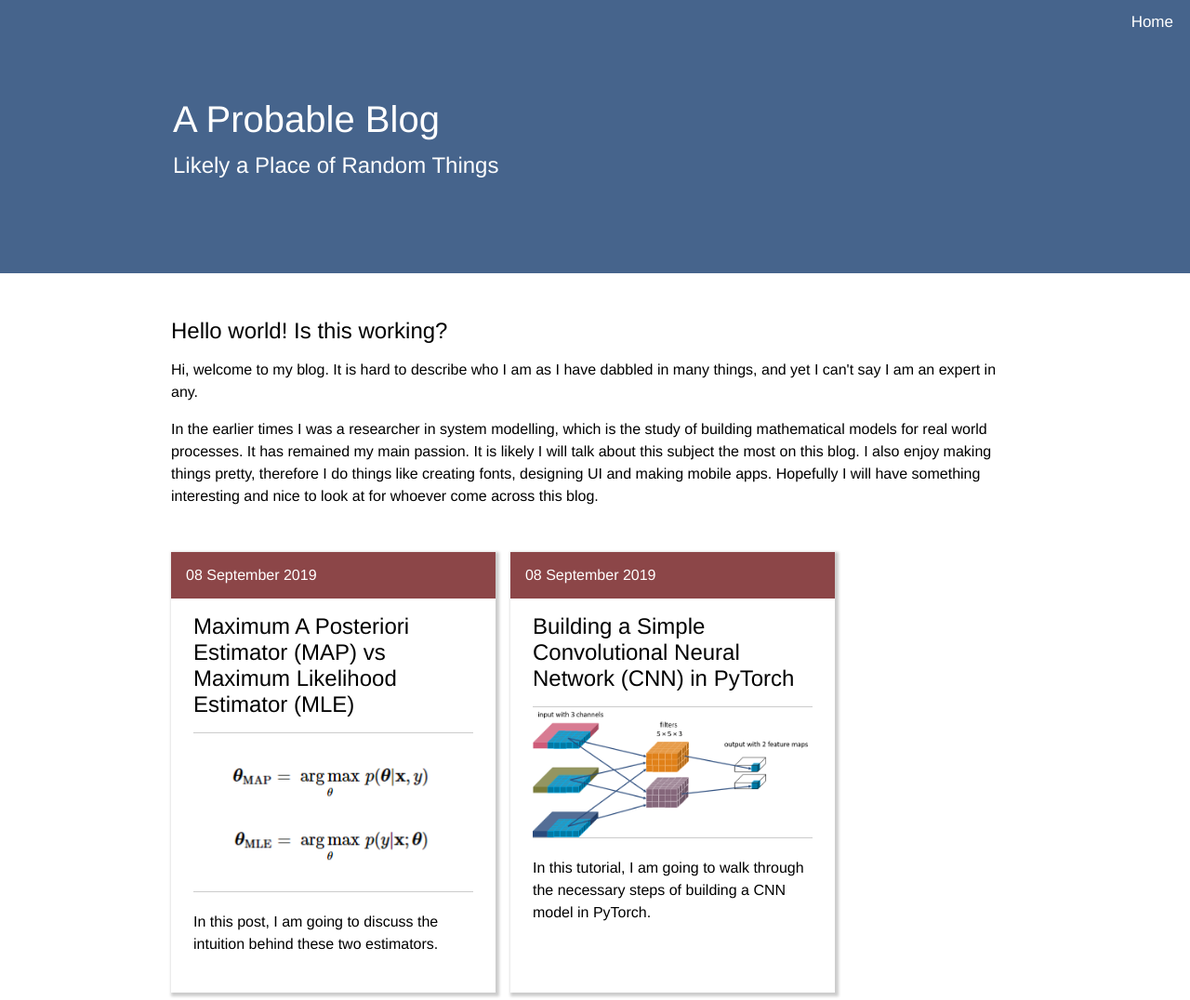
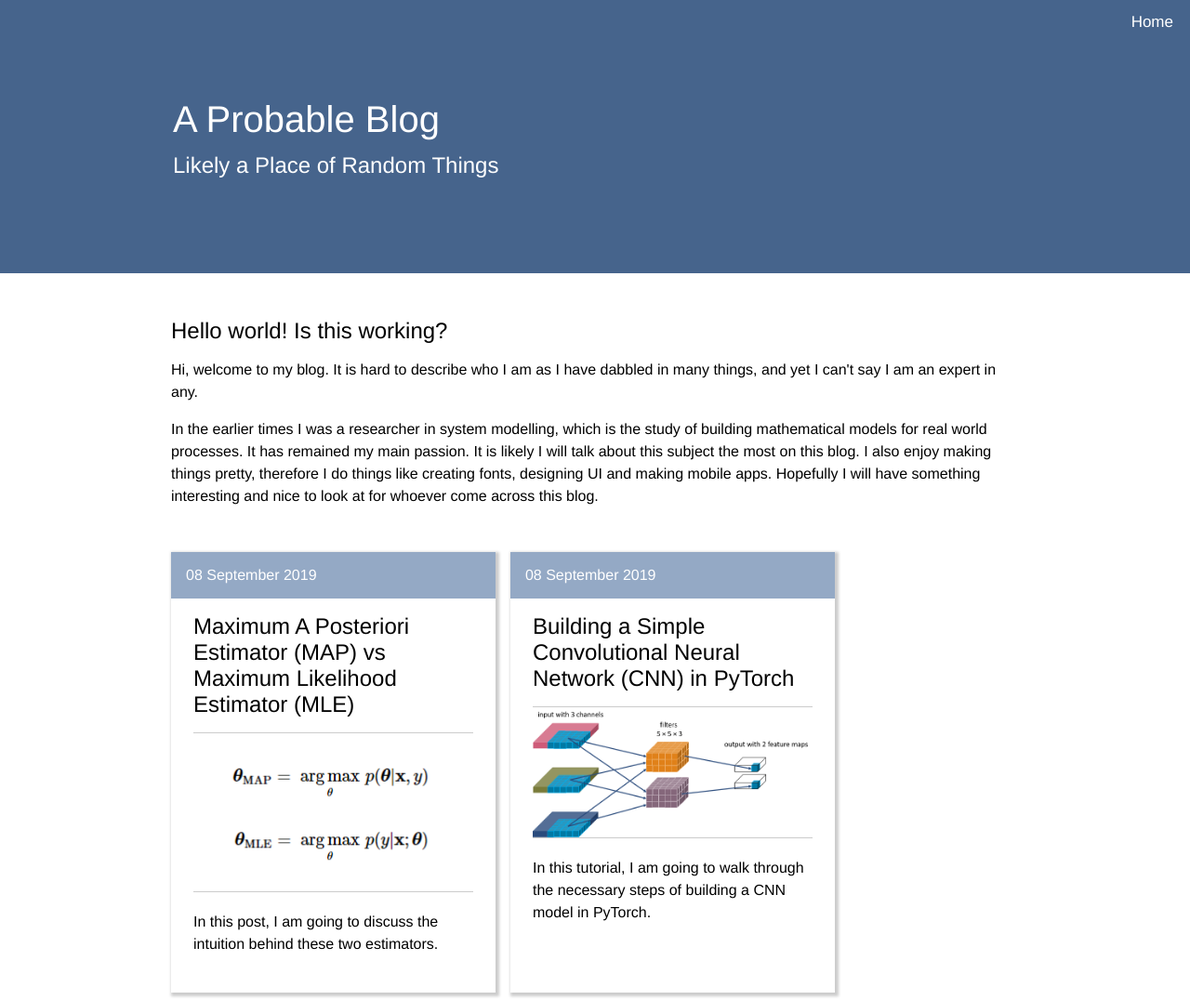
Before and after one commit to takmanman/takmanman.github.io, a Jekyll site: the page built from index.html, in a window 1280 px wide and 1076 px high. Shown: the whole window at 93% size. Built offline with Jekyll 4.4.1, drawn with Linux system fonts in a browser that asks for light colours.

Commit message:
More monochrome scheme

```diff
--- a/assets/css/afloat.css
+++ b/assets/css/afloat.css
@@ -11,8 +11,8 @@
 
   --main-color: #46648c;
   --secondary-color: #46648c;
-  --secondary-shade: #7f8c46;
-  --complementary-color: #8c4648;
+  --secondary-shade: #142f52;
+  --complementary-color: #94a9c5;
 
   --main-font: "Helvetica";
 }
```
